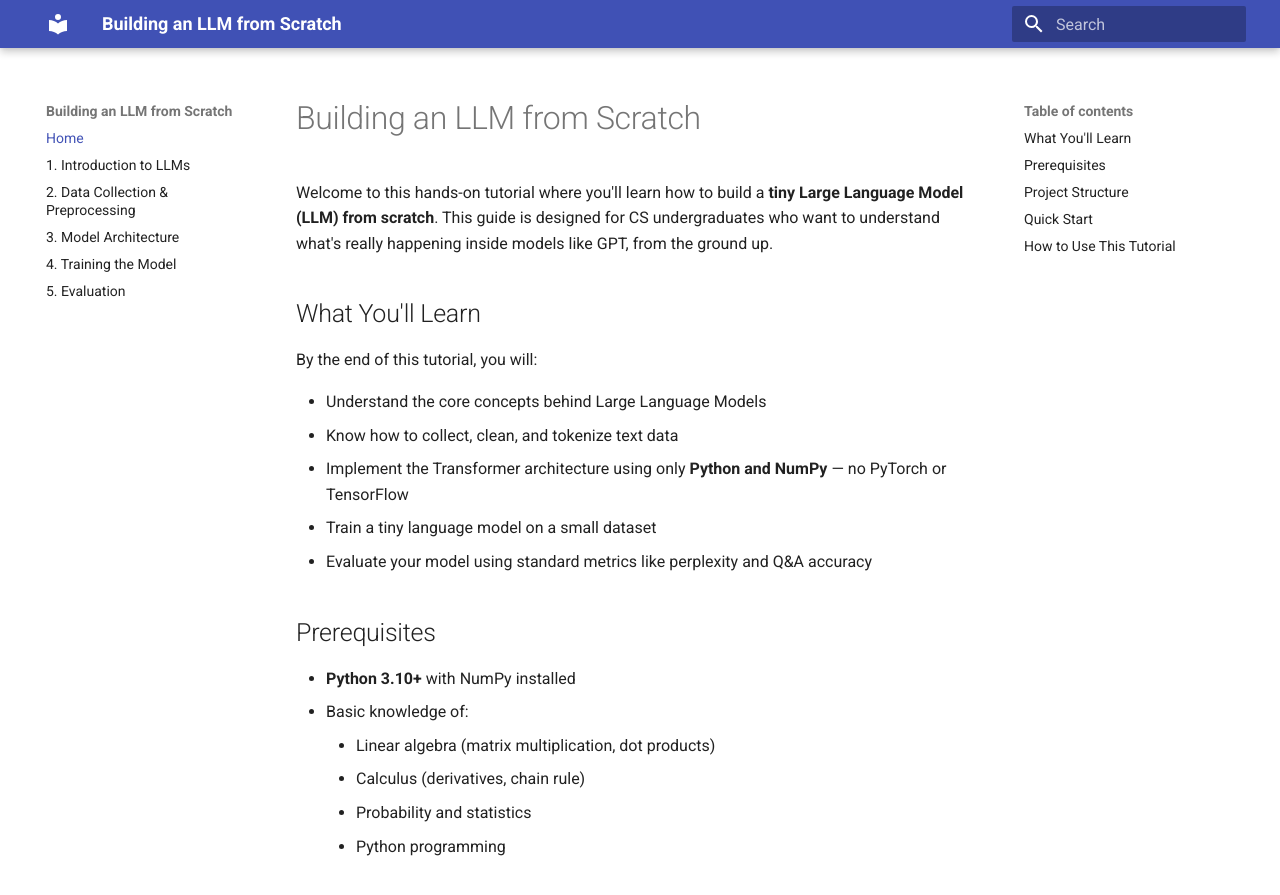
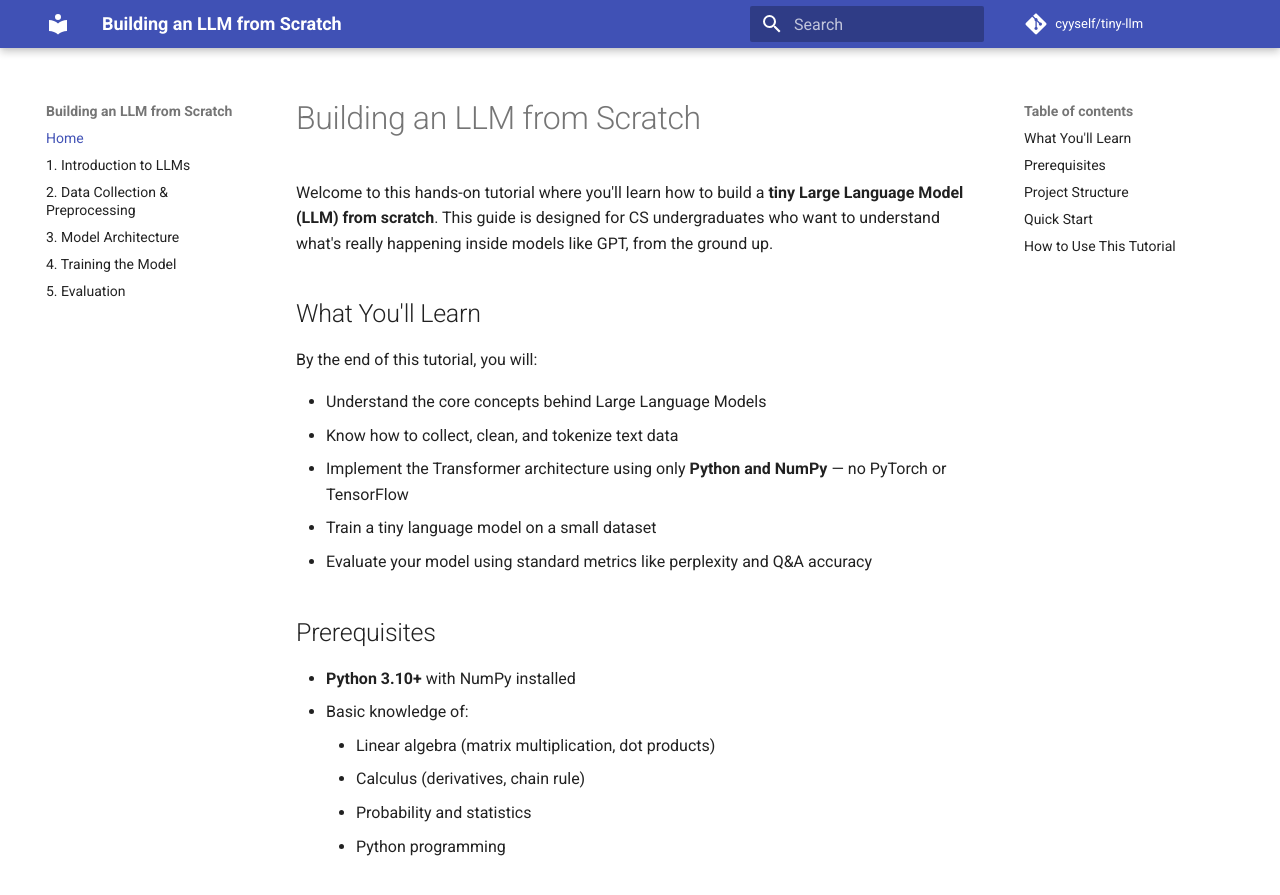
Before and after one commit to cyyself/tiny-llm, an MkDocs documentation site: the page built from docs/index.md, in a window 1280 px wide and 900 px high. Shown: the top 895 px of the window. Built offline with MkDocs 1.6.1 and Material for MkDocs 9.7.7, drawn with Linux system fonts in a browser that asks for light colours; comment, search, counter and statistics services are not loaded.

Commit message:
docs: add GitHub repo link to mkdocs site

```diff
--- a/mkdocs.yml
+++ b/mkdocs.yml
@@ -1,6 +1,8 @@
 site_name: "Building an LLM from Scratch"
 site_description: "A hands-on tutorial for CS undergraduates to build a tiny Large Language Model from scratch"
 site_author: "LLM Tutorial Team"
+repo_url: https://github.com/cyyself/tiny-llm
+repo_name: cyyself/tiny-llm
 
 theme:
   name: material
```
